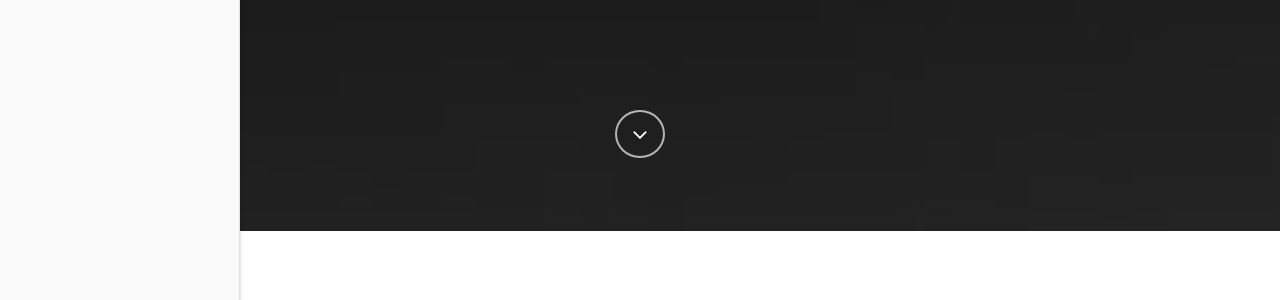
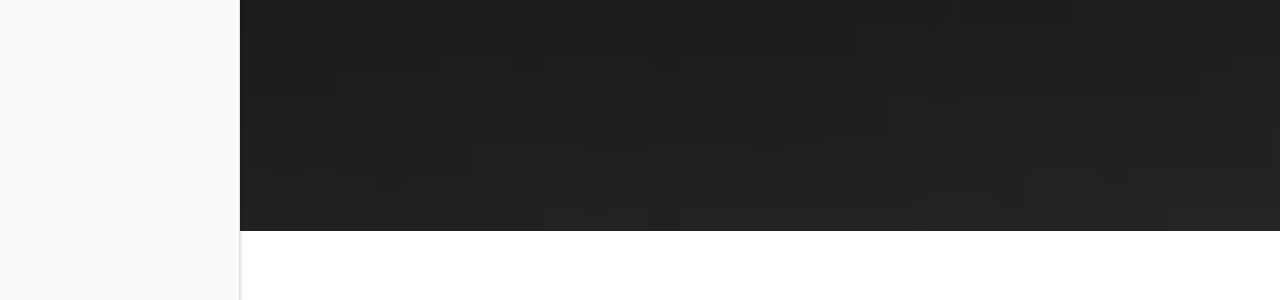
Before and after one commit to nmanumr/nmanumr.com, a Jekyll site: the page built from index.html, in a window 1280 px wide. Shown: the part 519-819 px from the top of the page. Built offline with Jekyll 4.4.1, drawn with Linux system fonts in a browser that asks for light colours; nearby versions of some CDN libraries.

Commit message:
Update index.html

```diff
--- a/index.html
+++ b/index.html
@@ -9,7 +9,6 @@
             <div class="content">
                 <h1><strong><span class="color">Nauman Umer</span></strong></h1>
                 <p class="lead">We talk with <strong>Machines</strong></p>
-                <a href="#tf-about" class="fa fa-angle-down page-scroll"></a>
             </div>
         </div>
     </div>
```
